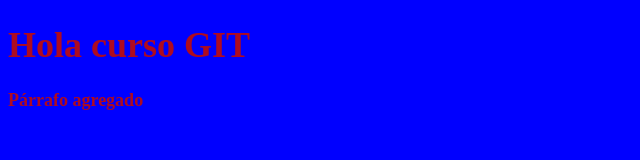
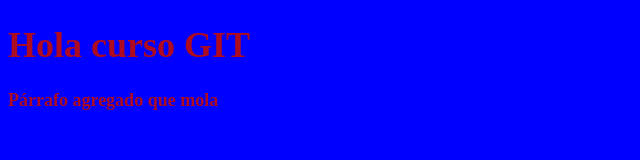
Before and after one commit to Desconchunflo/CursoLuigi, a plain HTML site: page index.html in a window 1280 px wide. Shown: the full height of the page, 0-640 px from the left. Drawn offline with Linux system fonts and the light colour scheme.

Commit message:
Update index.html

```diff
--- a/index.html
+++ b/index.html
@@ -10,6 +10,6 @@
 
 <body>
   <h1> Hola curso GIT</h1>
-    <p>Párrafo agregado</p>
+    <p>Párrafo agregado que mola</p>
 </body>
 </html>
```
